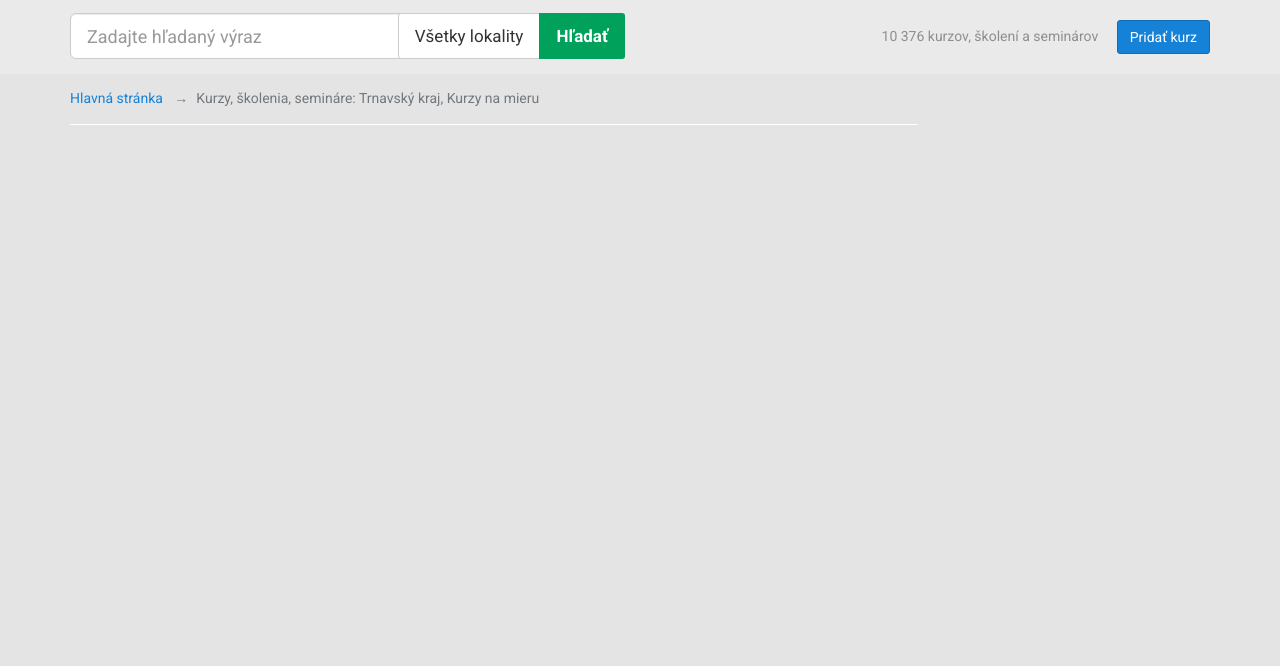
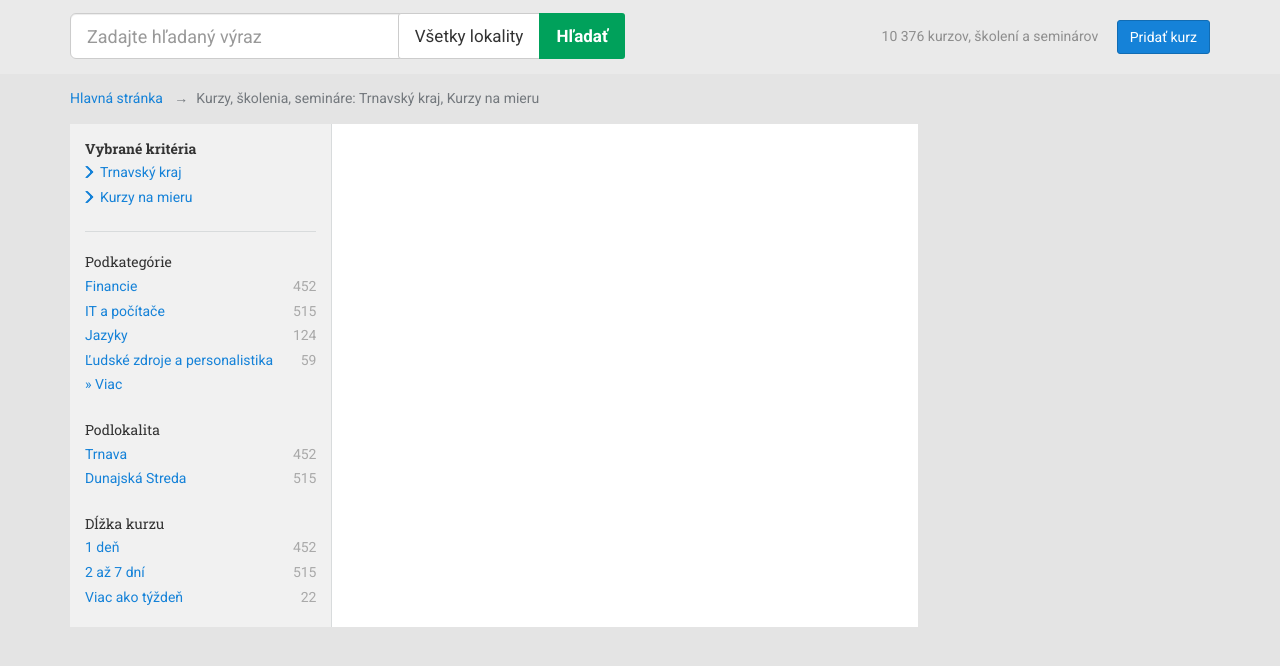
Before and after one commit to w3b-designer/kurzy, a plain HTML site: page zoznam.html in a window 1280 px wide. Shown: the part 60-726 px from the top of the page. Drawn offline with nearby package versions, Linux system fonts and the light colour scheme.

Commit message:
edit zoznam styles

```diff
--- a/css/development.less
+++ b/css/development.less
@@ -355,7 +355,56 @@ ul, ol {
 /* -----------------------------------------
    Sidebars
 ----------------------------------------- */
+.sidebar-left {
+	padding: @space-base;
+	background-color: @gray-lighter;
+	border-right: 1px solid @gray-light;
 
+	li {
+		margin-bottom: 5px;
+	}
+
+	.sidebar-title {
+		font-family: @header-font;
+		margin: 20px 0 5px;
+
+		&:first-child {
+			margin-top: 0;
+		}
+	}
+
+	.sidebar-criteria {
+		padding-bottom: 20px;
+		position: relative;
+		overflow: auto;
+
+		&::after {
+			content: "";
+			border-bottom: 1px solid @gray-light;
+			position: absolute;
+			left: -@space-base;
+			right: -@space-base;
+			bottom: 0;
+		}
+	}
+
+	.sidebar-list {
+		.list-reset();
+
+		a {
+			display: block;
+
+			&.more {
+				display: inline;
+			}
+		}
+
+		span {
+			color: @gray;
+			float: right;
+		}
+	}
+}
 
 
 
--- a/zoznam.html
+++ b/zoznam.html
@@ -106,8 +106,88 @@
 
                     <div class="panel-content">
                         <div class="row">
-                            <div class="col-sm-4 sidebar-left">
+                            <div class="col-sm-4">
+                                <div class="sidebar-left">
+                                    <div class="sidebar-title bold">Vybrané kritéria</div>
+                                    <ul class="list-arrow sidebar-criteria">
+                                        <li><a href="#">Trnavský kraj</a></li>
+                                        <li><a href="#">Kurzy na mieru</a></li>
+                                    </ul>
 
+                                    <div class="sidebar-title">Podkategórie</div>
+                                    <ul class="sidebar-list">
+                                        <li>
+                                            <a href="#">
+                                                Financie
+                                                <span>452</span>
+                                            </a>
+                                        </li>
+                                        <li>
+                                            <a href="#">
+                                                IT a počítače
+                                                <span>515</span>
+                                            </a>
+                                        </li>
+                                        <li>
+                                            <a href="#">
+                                                Jazyky
+                                                <span>124</span>
+                                            </a>
+                                        </li>
+                                        <li>
+                                            <a href="#">
+                                                Ľudské zdroje a personalistika
+                                                <span>59</span>
+                                            </a>
+                                        </li>
+                                        <li>
+                                            <a class="more" href="#">» Viac</a>
+                                        </li>
+                                    </ul>
+
+
+
+                                    <div class="sidebar-title">Podlokalita</div>
+                                    <ul class="sidebar-list">
+                                        <li>
+                                            <a href="#">
+                                                Trnava
+                                                <span>452</span>
+                                            </a>
+                                        </li>
+                                        <li>
+                                            <a href="#">
+                                                Dunajská Streda
+                                                <span>515</span>
+                                            </a>
+                                        </li>
+                                    </ul>
+
+
+
+                                    <div class="sidebar-title">Dĺžka kurzu</div>
+                                    <ul class="sidebar-list">
+                                        <li>
+                                            <a href="#">
+                                                1 deň
+                                                <span>452</span>
+                                            </a>
+                                        </li>
+                                        <li>
+                                            <a href="#">
+                                                2 až 7 dní
+                                                <span>515</span>
+                                            </a>
+                                        </li>
+                                        <li>
+                                            <a href="#">
+                                                Viac ako týždeň
+                                                <span>22</span>
+                                            </a>
+                                        </li>
+                                    </ul>
+
+                                </div><!-- end of .sidebar-left -->
                             </div><!-- end of .col-sm-4 -->
                             <div class="col-sm-8">
 
```
Also changed, not shown: css/development.css.
